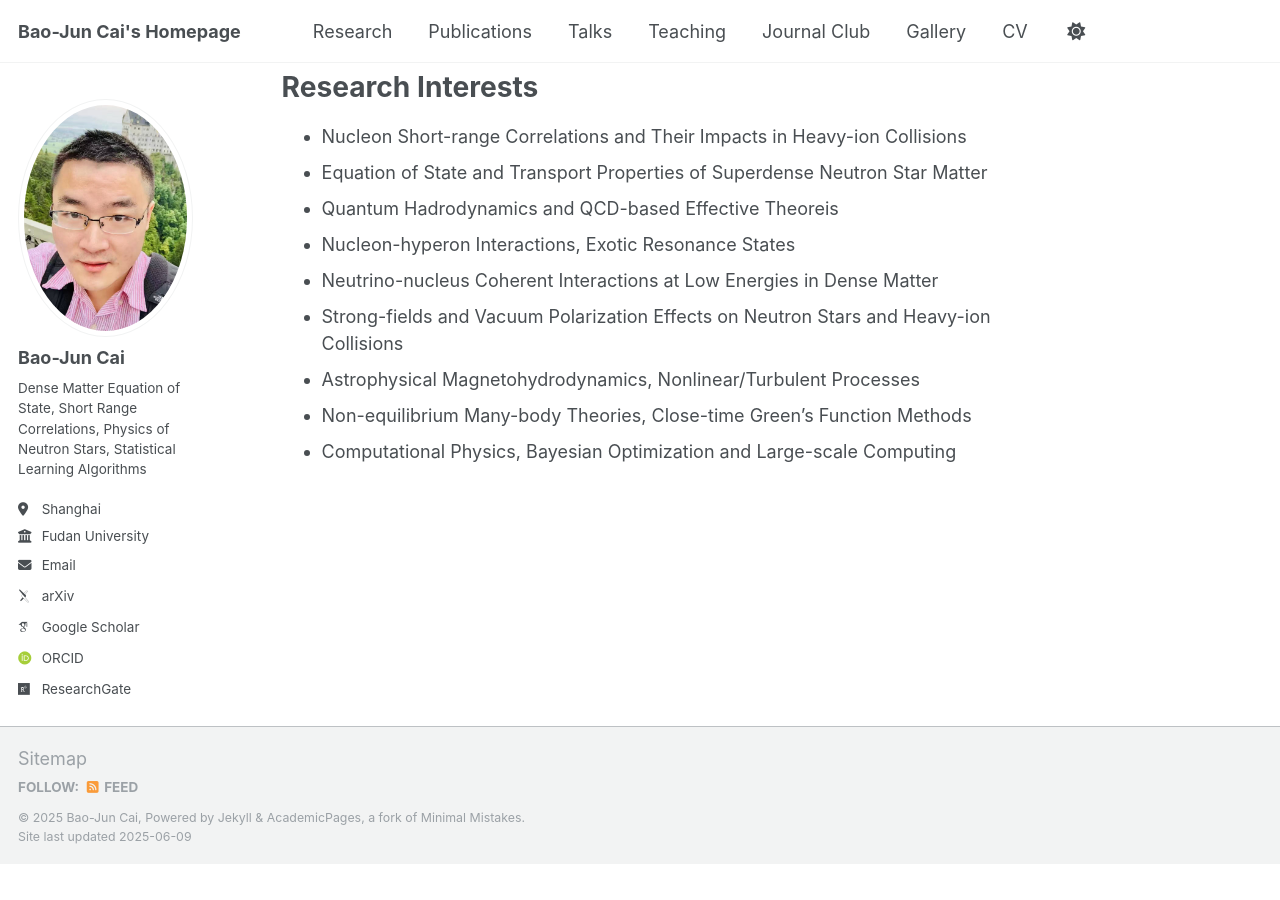
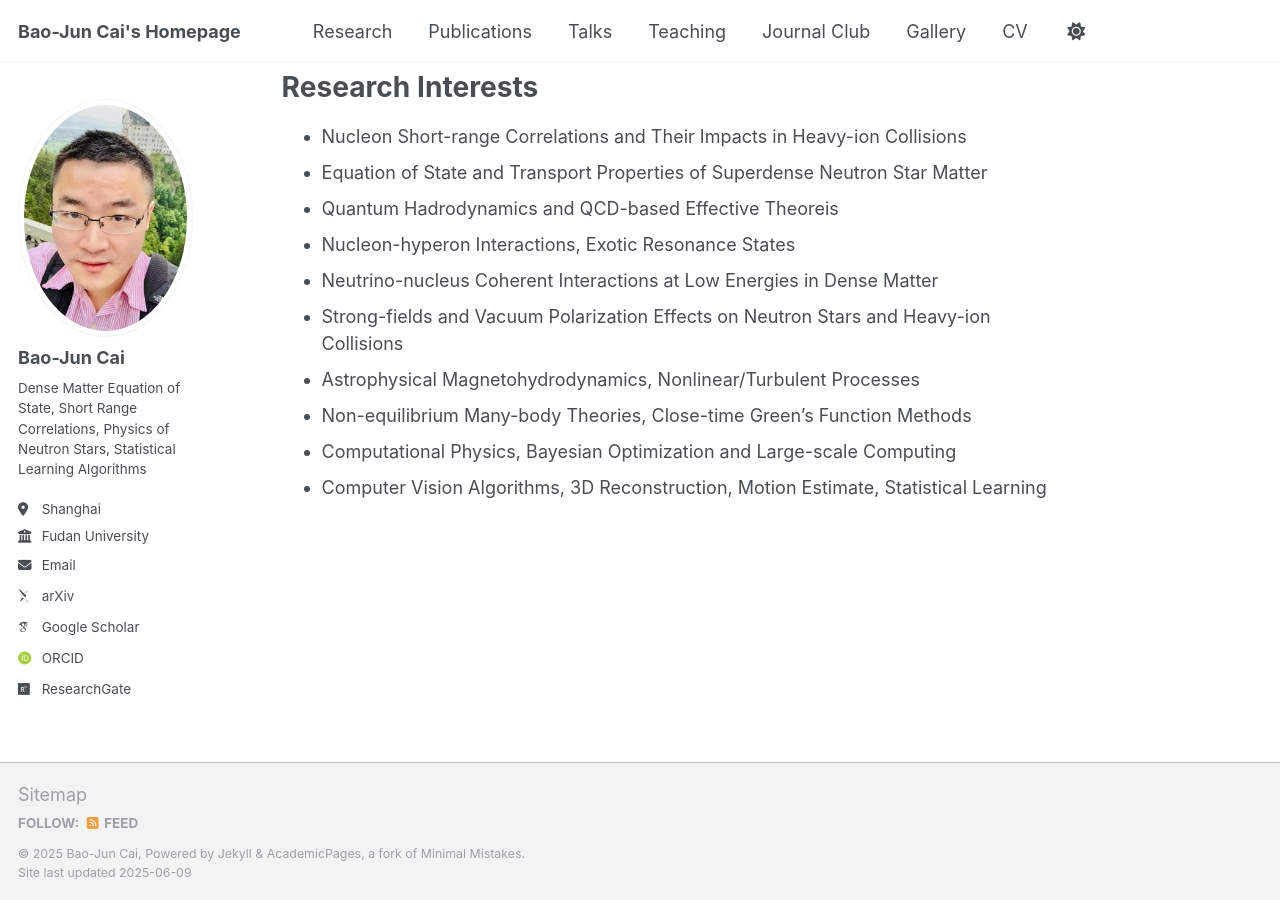
Before and after one commit to bjcai-phys/bjcai-phys.github.io, a Jekyll site: the page built from _pages/cv.md, in a window 1280 px wide and 900 px high, scrolled down 813 px. Built offline with Jekyll 4.4.1, drawn with Linux system fonts in a browser that asks for light colours; some web fonts are replaced; before the commit the page ends 1677 px from its top, so only the background shows below that.

Commit message:
Update cv.md

```diff
--- a/_pages/cv.md
+++ b/_pages/cv.md
@@ -43,3 +43,4 @@ Research Interests
 * Astrophysical Magnetohydrodynamics, Nonlinear/Turbulent Processes
 * Non-equilibrium Many-body Theories, Close-time Green’s Function Methods
 * Computational Physics, Bayesian Optimization and Large-scale Computing
+* Computer Vision Algorithms, 3D Reconstruction, Motion Estimate, Statistical Learning
```
